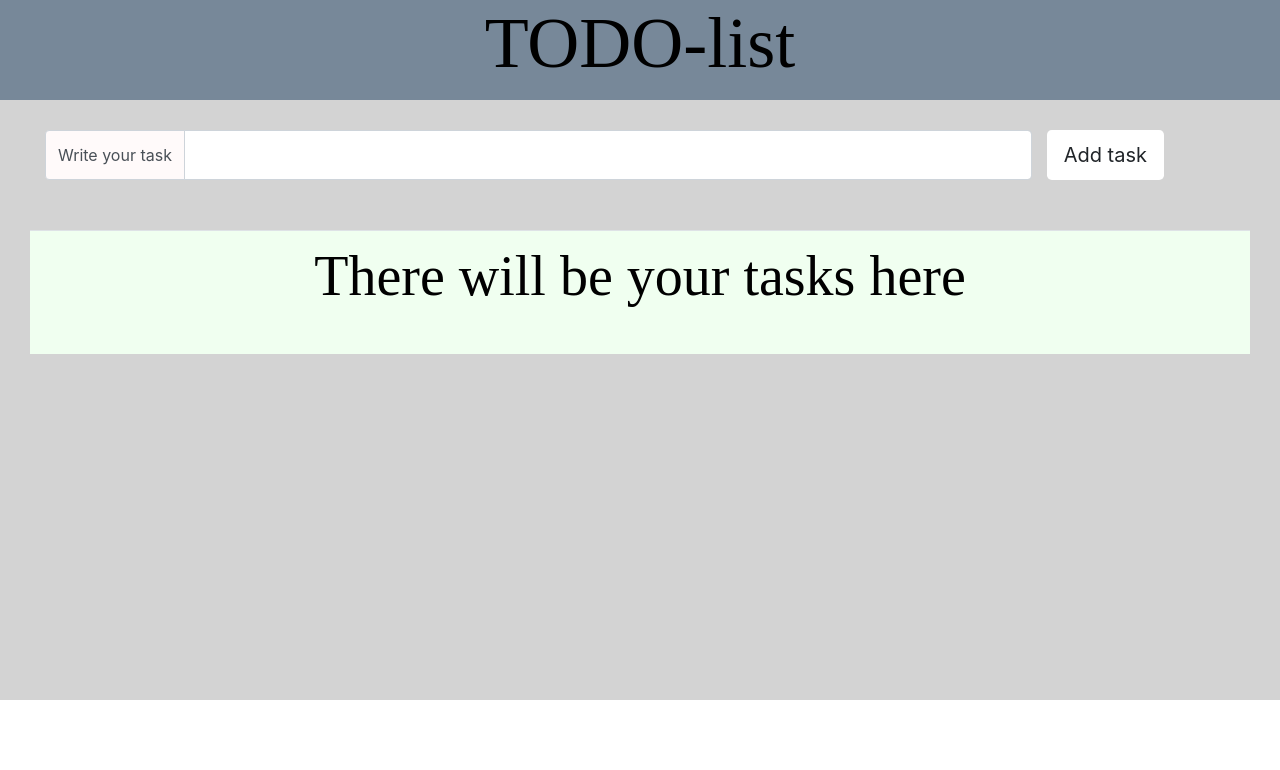
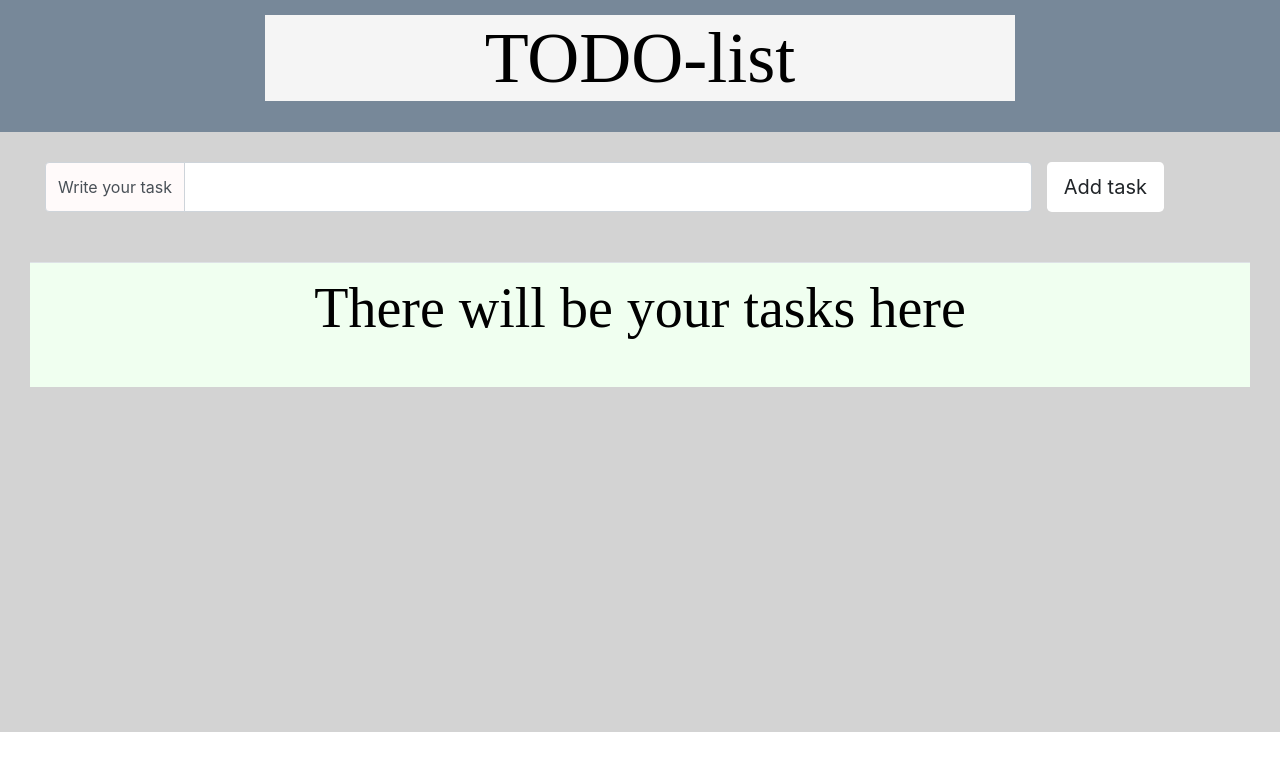
Before and after one commit to smrammfan/js-todo-mvc, a plain HTML site: page index.html in a window 1280 px wide. Drawn offline with nearby package versions, Linux system fonts and the light colour scheme; a web font is replaced by a local one.

Commit message:
change page's header

```diff
--- a/css/style.css
+++ b/css/style.css
@@ -3,7 +3,17 @@
 header {
     min-height: 100px;
     background-color: lightslategray;
+    padding: 15px;
+
+}
+
+header .title {
+    min-height: 100%;
+    margin-left: 20%;
+    margin-right: 20%;
+    width: 60%;
     text-align: center;
+    background-color: whitesmoke;
 }
 
 .text {
--- a/index.html
+++ b/index.html
@@ -12,7 +12,9 @@
 </head>
 <body>
     <header>
-        <p class="display-3 text">TODO-list</p>
+        <div class="title">
+            <p class="display-3 text">TODO-list</p>
+        </div>
     </header>
     <div class="main">
         <article class = "container-fluid">
```
